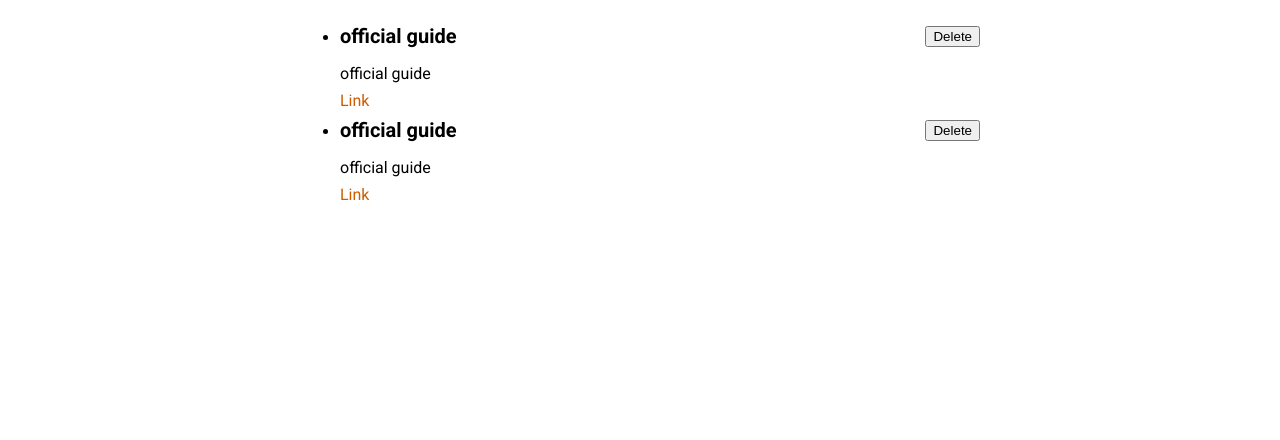
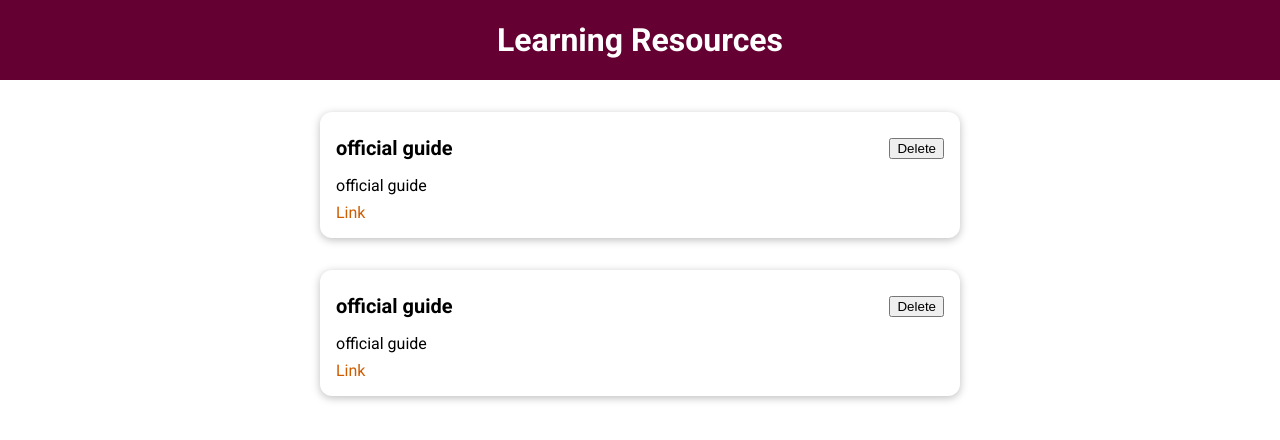
Before and after one commit to hasanAbdullah9825/Learning-resources-App-using-Vue.js, a Vue app: page / in a window 1280 px wide. Shown: the top 440 px of the page. Built offline with nearby package versions, Linux system fonts and the light colour scheme.

Commit message:
BaseCard and TheHeader compenent added

```diff
--- a/src/App.vue
+++ b/src/App.vue
@@ -1,4 +1,7 @@
 <template >
+<the-header title="Learning Resources">
+
+</the-header>
 <stored-resources :resources="storedResources">
 
 </stored-resources>
@@ -6,9 +9,10 @@
 
 <script>
 import StoredResources from  "./components/learning-resources/StoredResources.vue"
+import TheHeader from "./components/Layouts/TheHeader.vue"
 export default {
 components:{
-    StoredResources
+    StoredResources,TheHeader
 
 },
     data(){
--- /dev/null
+++ b/src/components/Layouts/TheHeader.vue
@@ -0,0 +1,27 @@
+<template>
+    <header>
+        <h1>{{title}}</h1>
+    </header>
+</template>
+
+<script>
+export default {
+    props:['title']
+}
+</script>
+
+<style scoped>
+header {
+  width: 100%;
+  height: 5rem;
+  background-color: #640032;
+  display: flex;
+  justify-content: center;
+  align-items: center;
+}
+
+header h1 {
+  color: white;
+  margin: 0;
+}
+</style>
--- /dev/null
+++ b/src/components/UI/BaseCard.vue
@@ -0,0 +1,21 @@
+<template>
+    <div>
+        <slot> </slot>
+    </div>
+</template>
+
+<script>
+export default {
+
+}
+</script>
+
+<style scoped>
+div {
+  border-radius: 12px;
+  box-shadow: 0 2px 8px rgba(0, 0, 0, 0.26);
+  padding: 1rem;
+  margin: 2rem auto;
+  max-width: 40rem;
+}
+</style>
--- a/src/components/learning-resources/LearningResources.vue
+++ b/src/components/learning-resources/LearningResources.vue
@@ -1,21 +1,30 @@
 <template>
+<base-card>
+
+
     <li>
-        <div>
+
             <header>
                 <h3>{{title}}</h3>
                 <button>Delete</button>
             </header>
-        </div>
+
+
         <p>{{description}}</p>
 
         <nav>
             <a :href="link">Link</a>
         </nav>
     </li>
+
+     </base-card>
 </template>
 
 <script>
+
+
 export default {
+
     props:['title','description','link']
 
 }
--- a/src/components/learning-resources/StoredResources.vue
+++ b/src/components/learning-resources/StoredResources.vue
@@ -13,8 +13,18 @@
 import LearningResources from "./LearningResources.vue"
 export default {
     components:{
-   LearningResources
+LearningResources
     },
     props:['resources']
 }
 </script>
+
+<style scoped>
+ul {
+  list-style: none;
+  margin: 0;
+  padding: 0;
+  margin: auto;
+  max-width: 40rem;
+}
+</style>
--- a/src/main.js
+++ b/src/main.js
@@ -1,5 +1,8 @@
 import { createApp } from 'vue'
 import App from './App.vue'
+import BaseCard from "./components/UI/BaseCard.vue"
 
 
-createApp(App).mount('#app')
+const app=createApp(App);
+app.component("base-card",BaseCard);
+app.mount('#app');
```
